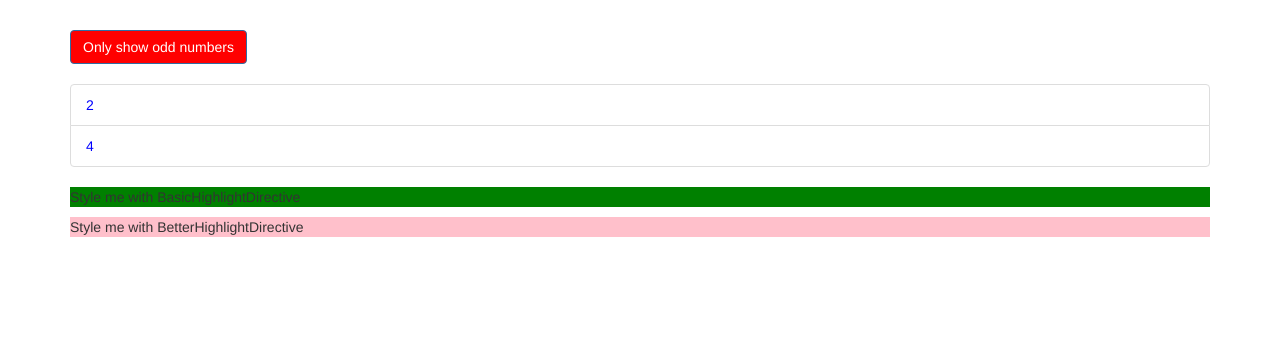
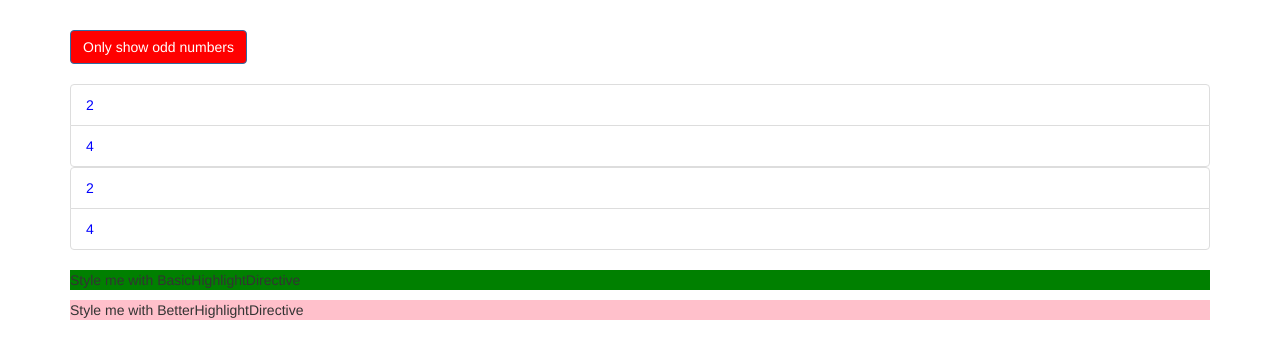
Before and after one commit to verlil/angular5-directives-start, an Angular app: page / in a window 1280 px wide. Shown: the top 358 px of the page. Built offline with nearby package versions, Linux system fonts and the light colour scheme.

Commit message:
"ng-template [ngIf]" equals to "div *ngIf"

```diff
--- a/src/app/app.component.html
+++ b/src/app/app.component.html
@@ -21,9 +21,21 @@
             class="list-group-item"
             [ngClass]="{even: even % 2 === 0}"
             *ngFor="let even of evenNumbers">
+            <!-- the star indicates that this is a structural directive -->
             {{ even }}
           </li>
         </div>
+        <ng-template [ngIf]="!onlyOdd">
+          <!-- ng-template is not rendered by itself, but it is defined for the Angular so it can be used by Angular -->
+          <div>
+            <li
+              class="list-group-item"
+              [ngClass]="{even: even % 2 === 0}"
+              *ngFor="let even of evenNumbers">
+              {{ even }}
+            </li>
+          </div>
+        </ng-template>
       </ul>
       <p appBasicHighlight>Style me with BasicHighlightDirective</p>
       <p appBetterHighlight [appBetterHighlight]="'yellow'" defaultColor="pink">Style me with BetterHighlightDirective</p>
```
